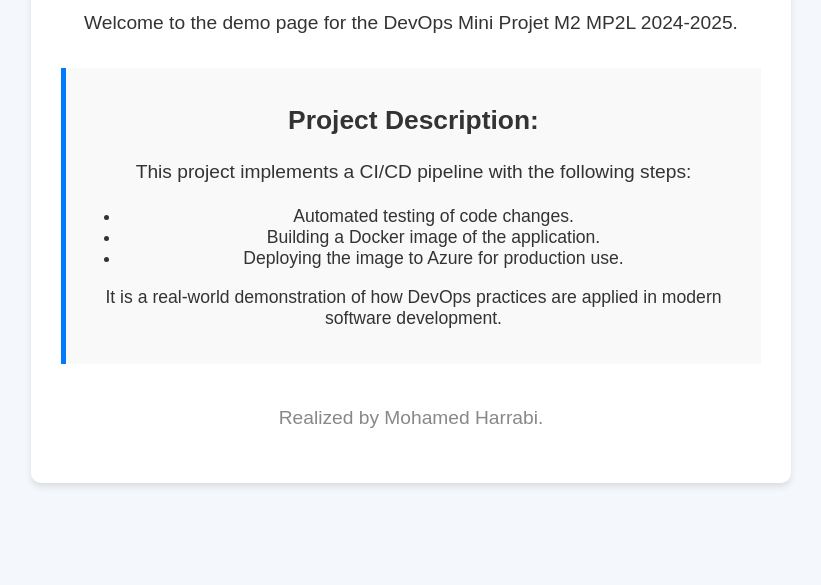
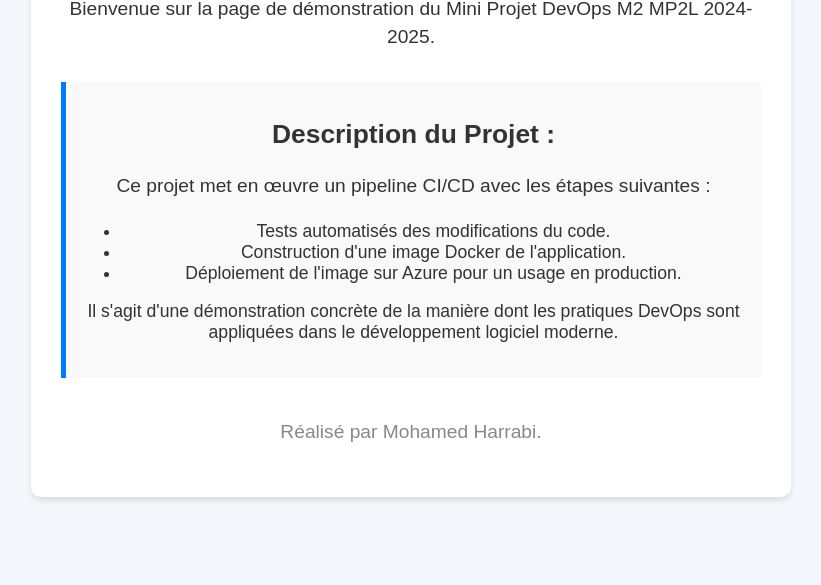
Before and after one commit to MedHarrabi/DevOps-Mini-Projet, a website: page public/index.html in a window 1280 px wide. Shown: the part 215-800 px from the top of the page, without its empty margins (229-1050 px from the left). Drawn offline with Linux system fonts and the light colour scheme.

Commit message:
Update output to french transaltion

```diff
--- a/public/index.html
+++ b/public/index.html
@@ -58,23 +58,23 @@
 <body>
 <div class="container">
     <h1>Hello World!</h1>
-    <p>Welcome to the demo page for the DevOps Mini Projet M2 MP2L 2024-2025.</p>
+    <p>Bienvenue sur la page de démonstration du Mini Projet DevOps M2 MP2L 2024-2025.</p>
 
     <div class="description">
-        <h2>Project Description:</h2>
+        <h2>Description du Projet :</h2>
         <p>
-            This project implements a CI/CD pipeline with the following steps:
+            Ce projet met en œuvre un pipeline CI/CD avec les étapes suivantes :
         <ul>
-            <li>Automated testing of code changes.</li>
-            <li>Building a Docker image of the application.</li>
-            <li>Deploying the image to Azure for production use.</li>
+            <li>Tests automatisés des modifications du code.</li>
+            <li>Construction d'une image Docker de l'application.</li>
+            <li>Déploiement de l'image sur Azure pour un usage en production.</li>
         </ul>
-        It is a real-world demonstration of how DevOps practices are applied in modern software development.
+        Il s'agit d'une démonstration concrète de la manière dont les pratiques DevOps sont appliquées dans le développement logiciel moderne.
         </p>
     </div>
 
     <footer>
-        <p>Realized by Mohamed Harrabi.</p>
+        <p>Réalisé par Mohamed Harrabi.</p>
     </footer>
 </div>
 </body>
```
